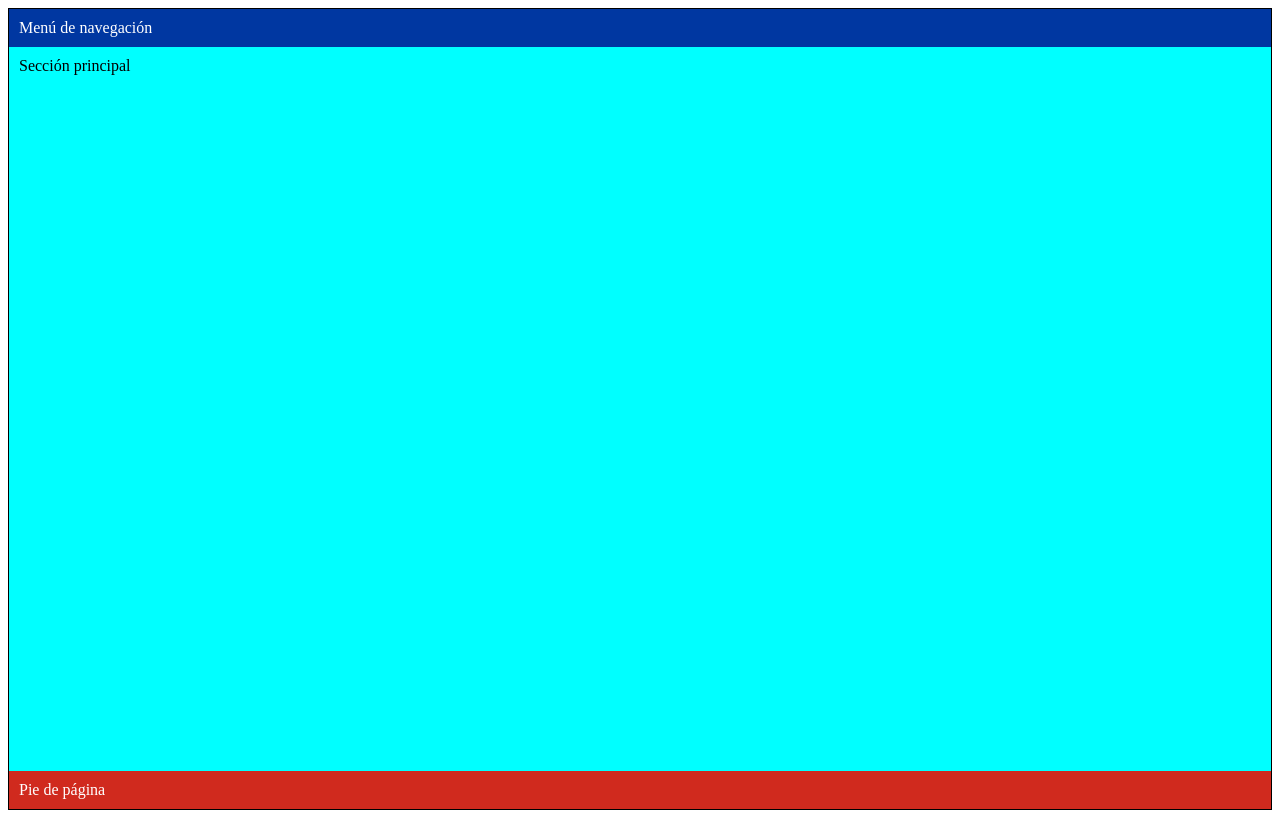
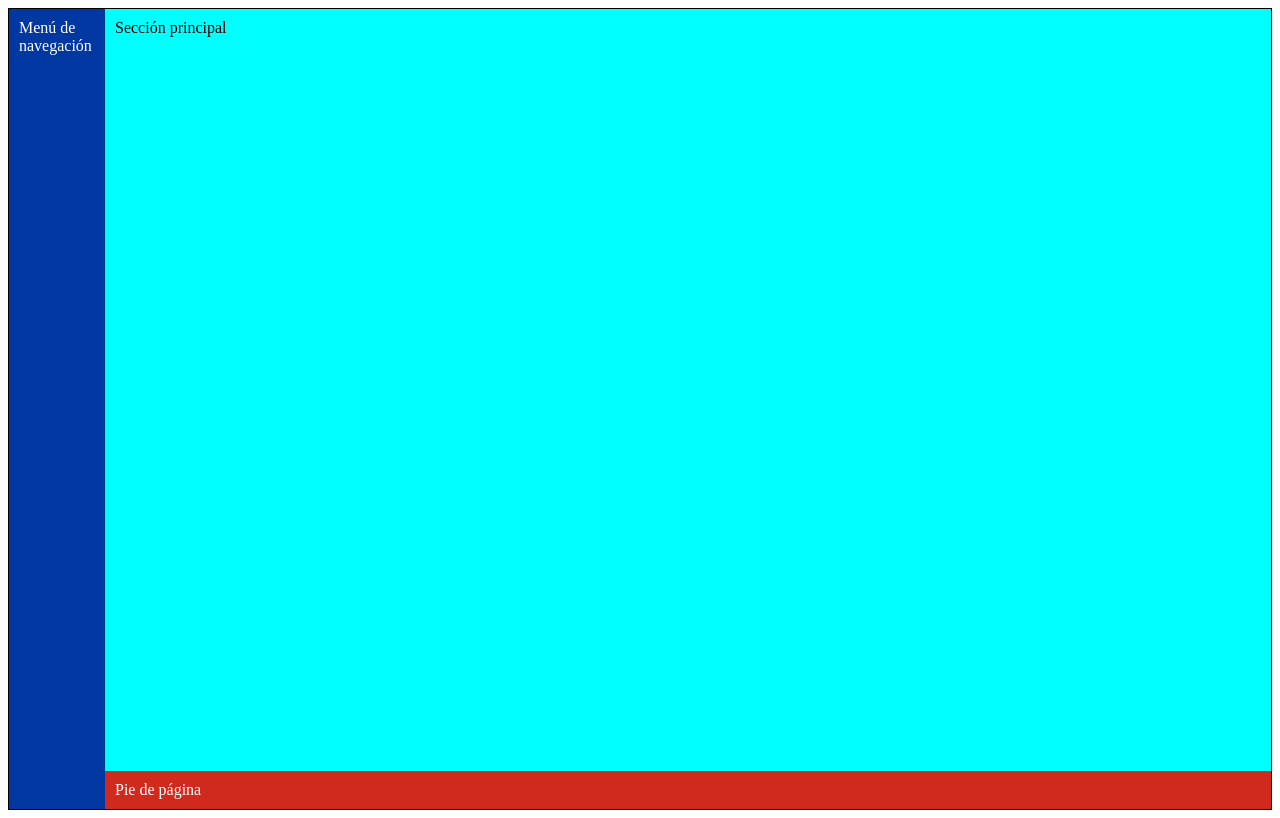
Before and after one commit to Lavkenpilar/layaut-media-queries, a plain HTML site: page index.html in a window 1280 px wide. Drawn offline with Linux system fonts and the light colour scheme.

Commit message:
agrego-media-queries

```diff
--- a/assets/css/style.css
+++ b/assets/css/style.css
@@ -25,3 +25,13 @@ body {
     'seccion-principal'
     'pie-de-pagina';
 }
+
+@media (min-width: 992px) {
+    body {
+        grid-template-areas:
+        'menu seccion-principal'
+        'menu seccion-principal'
+        'menu pie-de-pagina';
+        grid-template-columns: 6rem 1fr;
+    }
+}
```
